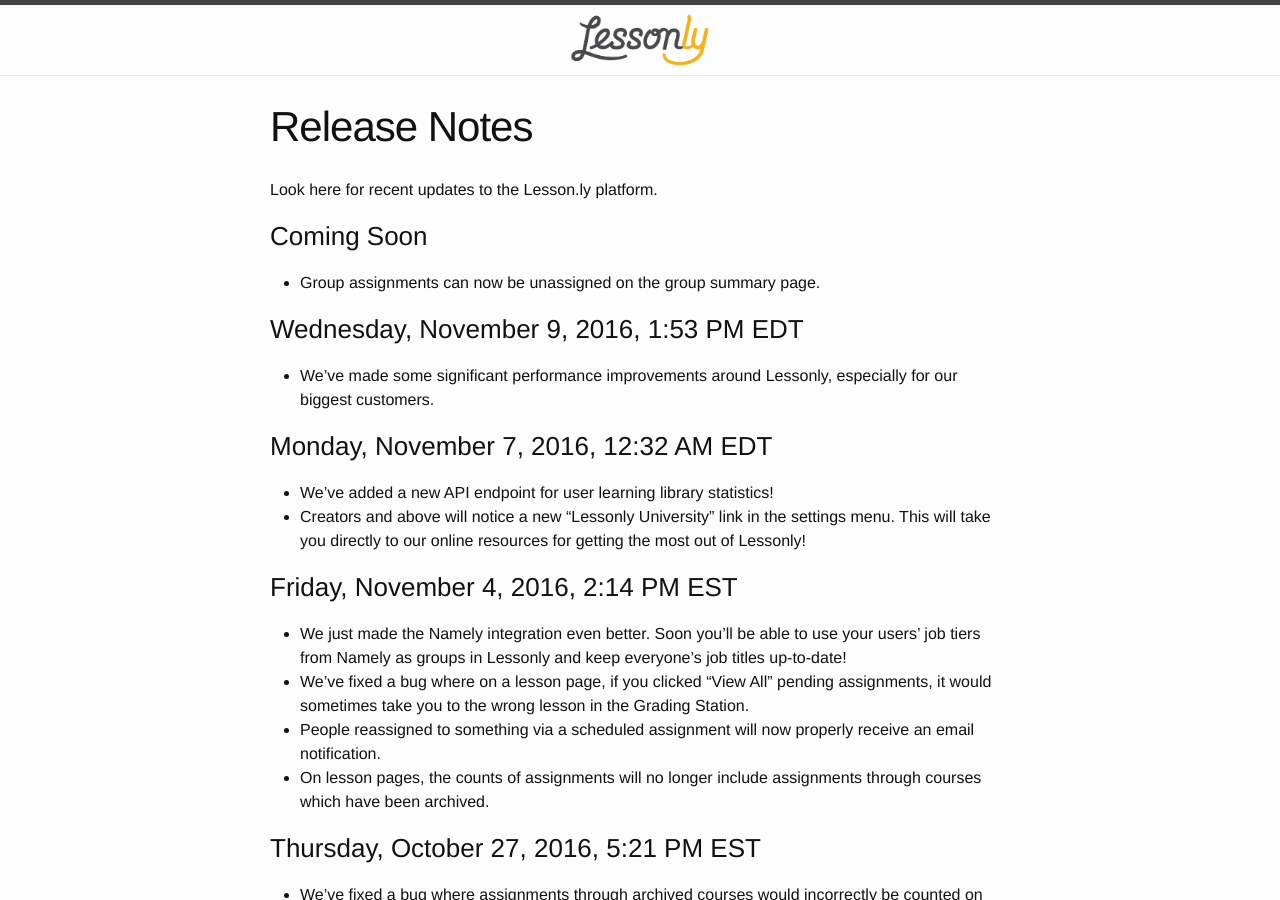
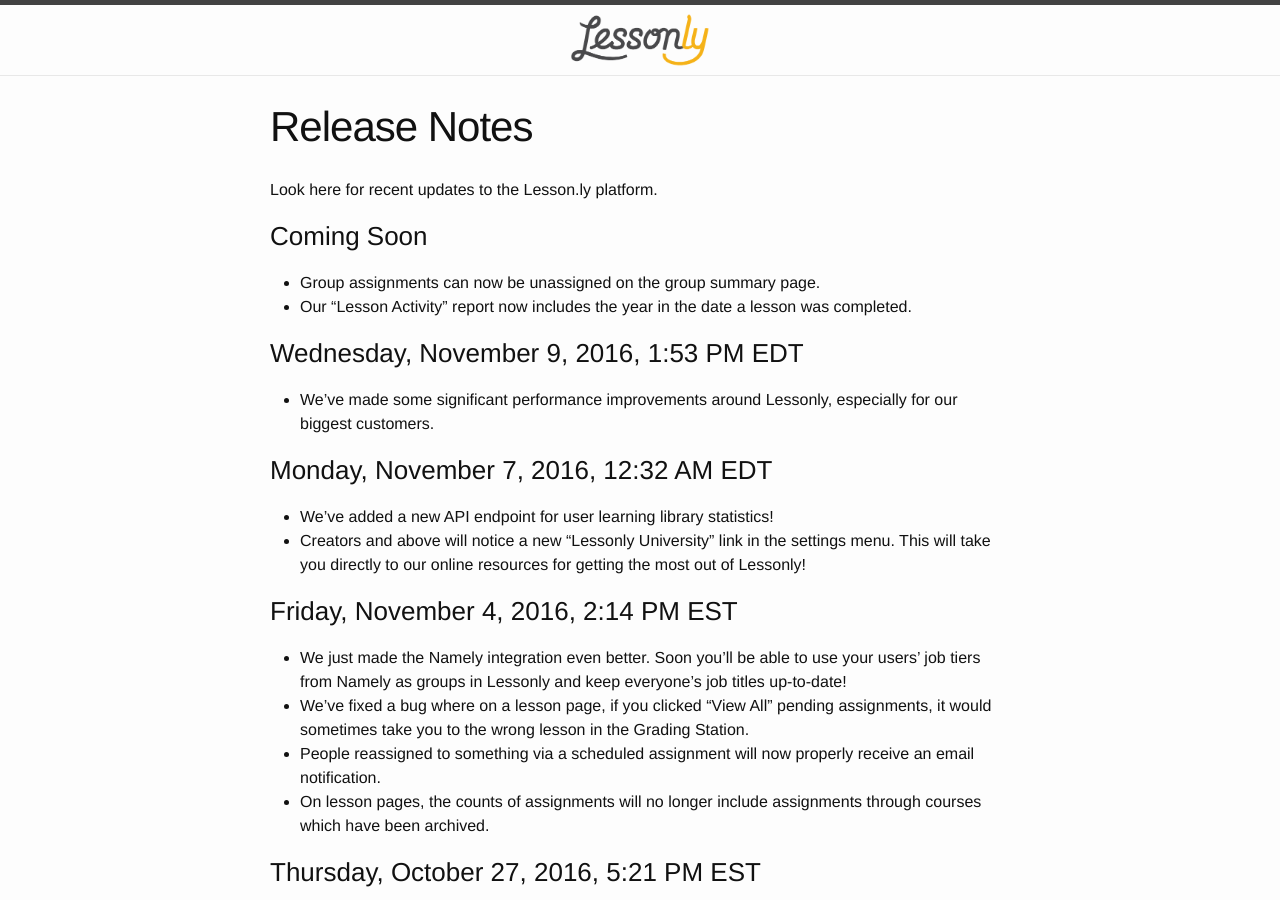
Before and after one commit to isabella232/lessonly.github.io, a Jekyll site: the page built from release-notes.md, in a window 1280 px wide and 900 px high. Built offline with Jekyll 4.4.1, drawn with Linux system fonts in a browser that asks for light colours.

Commit message:
Year completed update

```diff
--- a/release-notes.md
+++ b/release-notes.md
@@ -9,6 +9,7 @@
 ### Coming Soon
 
 - Group assignments can now be unassigned on the group summary page.
+- Our “Lesson Activity” report now includes the year in the date a lesson was completed.
 
 ### Wednesday, November 9, 2016, 1:53 PM EDT
 
```
